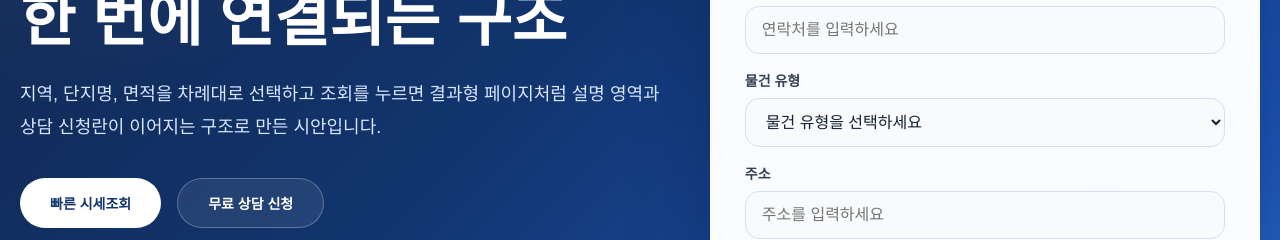
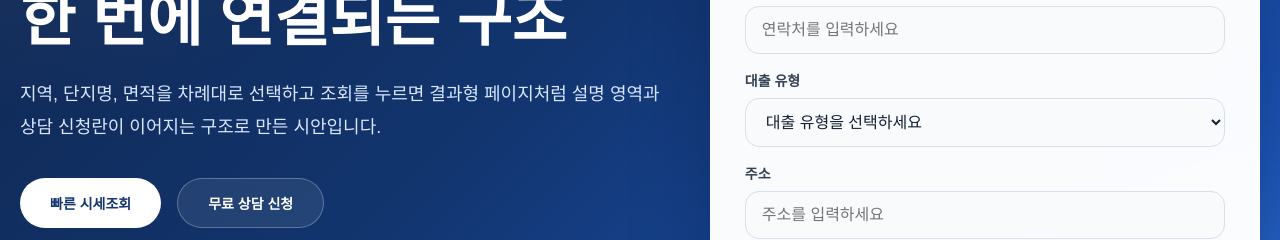
Before and after one commit to dkdlfzm-lgtm/loan-landing, a Next.js app: page / in a window 1280 px wide. Shown: the part 486-726 px from the top of the page. Built offline with nearby package versions, Linux system fonts and the light colour scheme.

Commit message:
Update page.jsx

```diff
--- a/app/page.jsx
+++ b/app/page.jsx
@@ -304,9 +304,9 @@ export default function LoanLandingPage() {
                       <input type="text" placeholder="연락처를 입력하세요" />
                     </div>
                     <div className="field">
-                      <label>물건 유형</label>
+                      <label>대출 유형</label>
                       <select defaultValue="">
-                        <option value="" disabled>물건 유형을 선택하세요</option>
+                        <option value="" disabled>대출 유형을 선택하세요</option>
                         <option>아파트</option>
                         <option>빌라/다세대</option>
                         <option>오피스텔</option>
@@ -507,7 +507,7 @@ export default function LoanLandingPage() {
 
                 <div className="result-search-panel">
                   <div className="result-search-row">
-                    <div className="result-search-label">물건 유형</div>
+                    <div className="result-search-label">대출 유형</div>
                     <div className="result-type-tabs">
                       {["아파트", "오피스텔", "빌라(연립/다세대)"].map((type) => (
                         <button
@@ -713,7 +713,7 @@ export default function LoanLandingPage() {
                       <input type="text" placeholder="성함" />
                       <input type="text" placeholder="연락처" />
                       <select defaultValue="">
-                        <option value="" disabled>물건 유형 선택</option>
+                        <option value="" disabled>대출 유형 선택</option>
                         <option>아파트</option>
                         <option>빌라/다세대</option>
                         <option>오피스텔</option>
```
